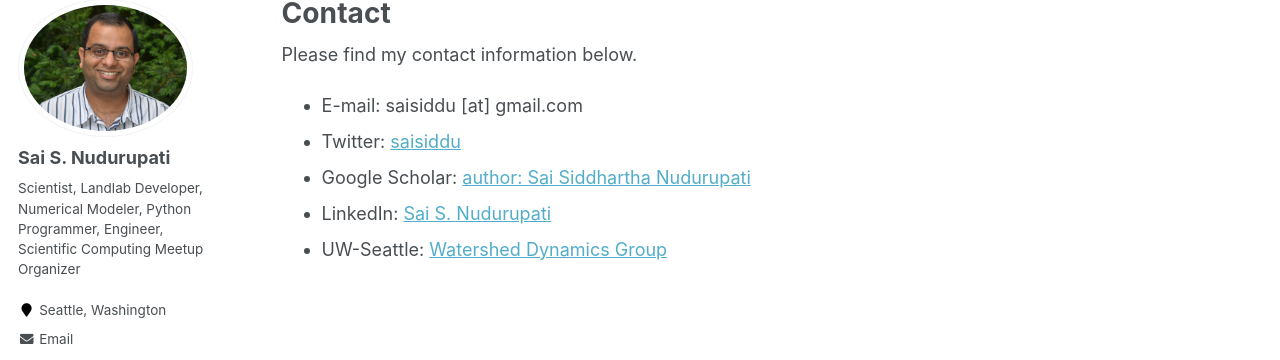
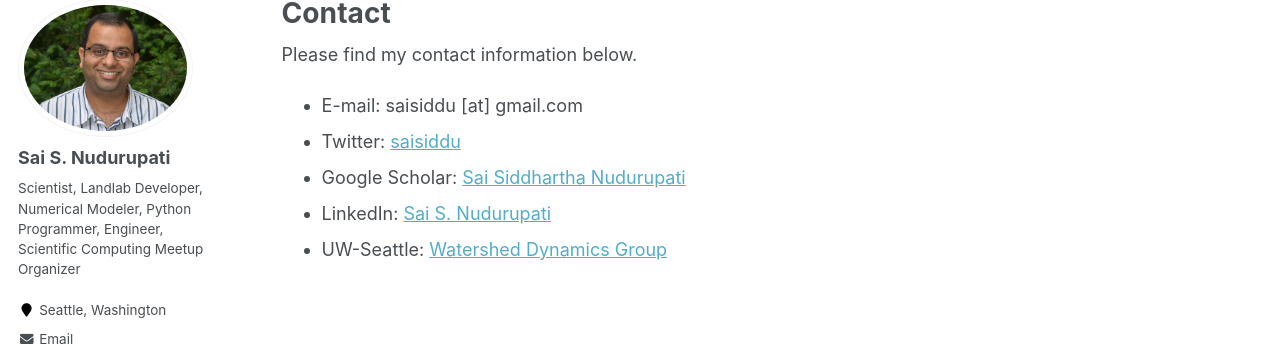
Before and after one commit to saisiddu/saisiddu.github.io, a Jekyll site: the page built from _pages/contact.md, in a window 1280 px wide. Shown: the part 119-479 px from the top of the page. Built offline with Jekyll 4.4.1, drawn with Linux system fonts in a browser that asks for light colours; some web fonts are replaced.

Commit message:
minor edit
minor edit to 'contact' page.

```diff
--- a/_pages/contact.md
+++ b/_pages/contact.md
@@ -8,6 +8,6 @@ Please find my contact information below.
 
 * E-mail: saisiddu [at] gmail.com
 * Twitter: [saisiddu](http://twitter.com/saisiddu)
-* Google Scholar: [author: Sai Siddhartha Nudurupati](https://scholar.google.com/citations?user=v2NaPnsAAAAJ&hl=en)
+* Google Scholar: [Sai Siddhartha Nudurupati](https://scholar.google.com/citations?user=v2NaPnsAAAAJ&hl=en)
 * LinkedIn: [Sai S. Nudurupati](https://www.linkedin.com/in/sai-s-nudurupati)
 * UW-Seattle: [Watershed Dynamics Group](http://www.uwwatersheddynamics.com/)
```
